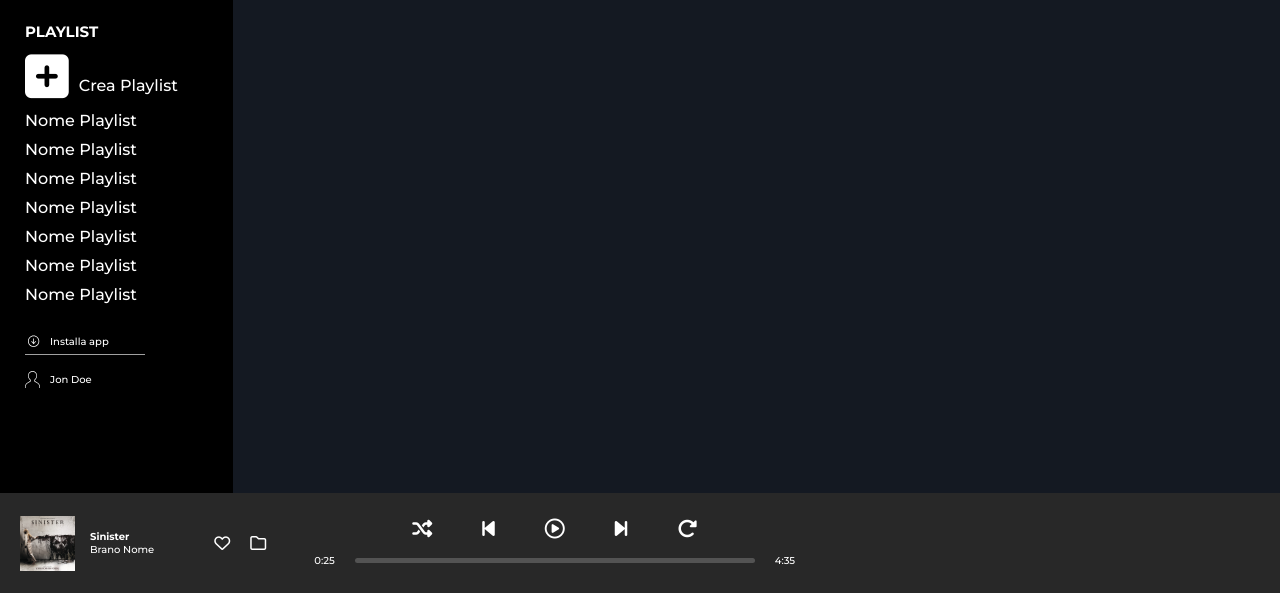
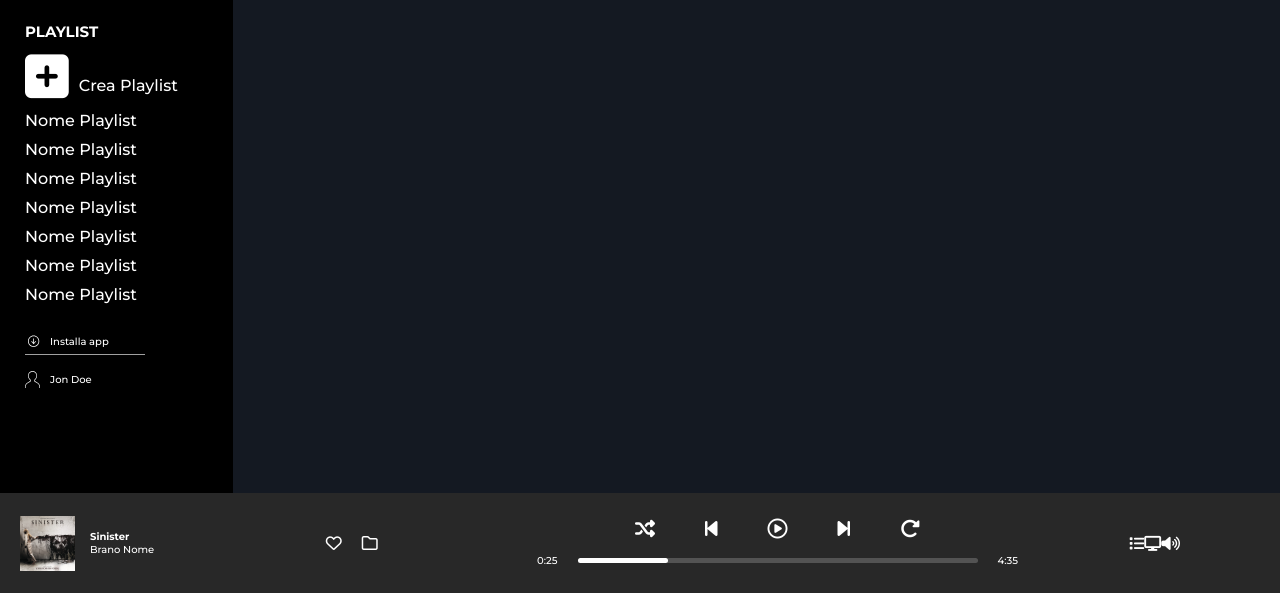
Before and after one commit to DennisEmp/html-css-spotifyweb, a plain HTML site: page index.html in a window 1280 px wide. Shown: the part 207-800 px from the top of the page. Drawn offline with Linux system fonts and the light colour scheme.

Commit message:
volume line bottom

```diff
--- a/index.html
+++ b/index.html
@@ -104,6 +104,14 @@
                     <p class="song-time">4:35</p>
                 </div>
             </div>
+            <div class="rightline">
+                <i class="fa-solid fa-list"></i>
+                <i class="fa-solid fa-display"></i>
+                <i class="fa-solid fa-volume-high"></i>
+                <div class="volume-line">
+                    <div class="volume-line-small"></div>
+                </div>
+            </div>
         </nav>
     </main>
 
--- a/style.css
+++ b/style.css
@@ -115,7 +115,7 @@
 
 .navbar-bottom {
     display: flex;
-    /* justify-content: space-between; */
+    justify-content: space-between;
 }
 
 .song {
@@ -178,13 +178,37 @@
     border-radius: 10px;
 }
 
-.liberbar2 {
+.linebar2 {
     width: 90px;
     height: 5px;
     background-color: #fff;
+    border-radius: 10px;
+    position: absolute;
 }
 
 .song-time {
     color: #fff;
     font-size: 10px;
 }
+
+.rightline {
+    color: #fff;
+    font-size: 15px;
+    display: flex;
+    align-items: center;
+}
+
+.volume-line {
+    color: #535353;
+    width: 100px;
+    height: 3px;
+    border-radius: 10px;
+}
+
+.volume-line-small {
+    color: #fff;
+    width: 20px;
+    height: 3px;
+    border-radius: 10px;
+    position: absolute;
+}
```
